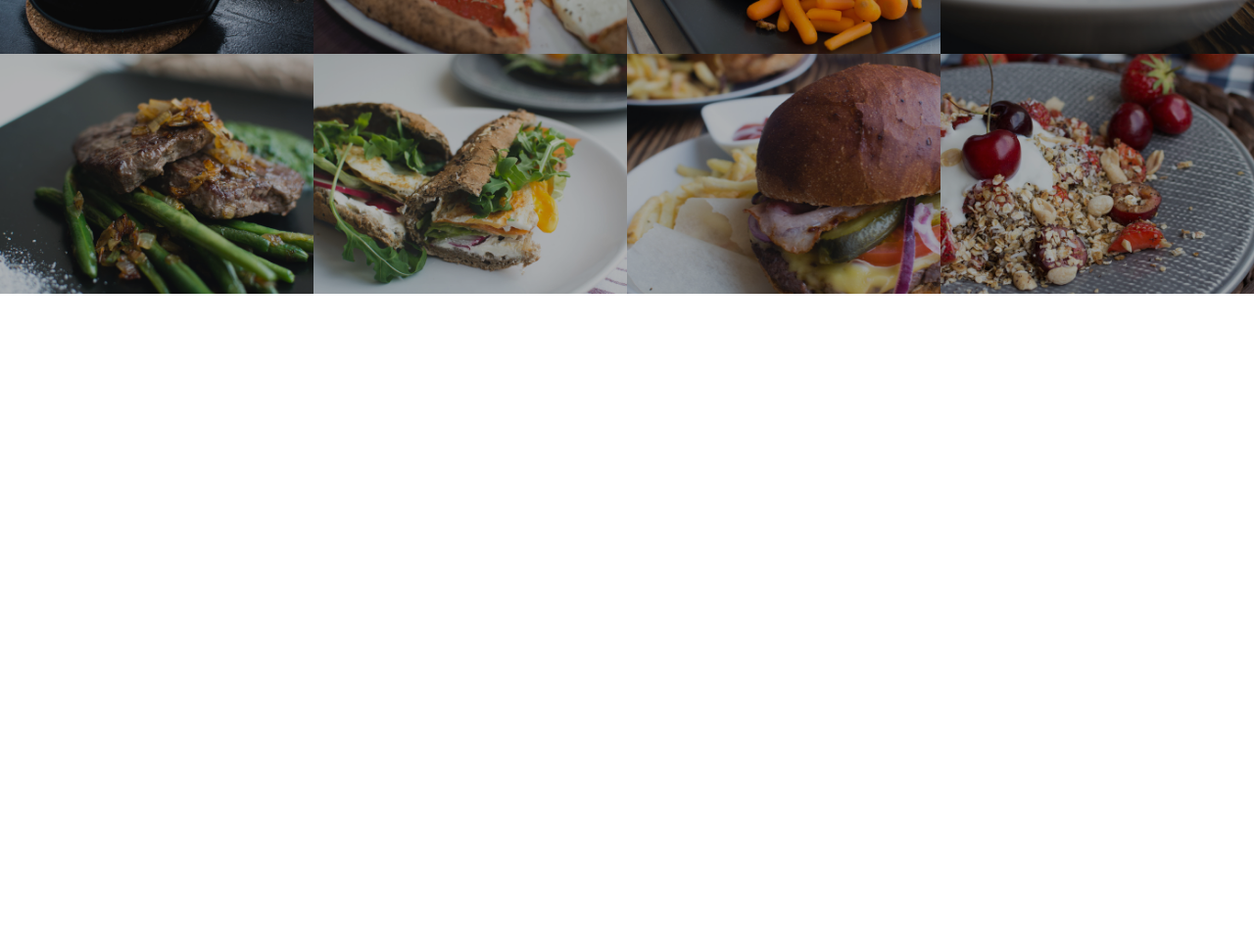
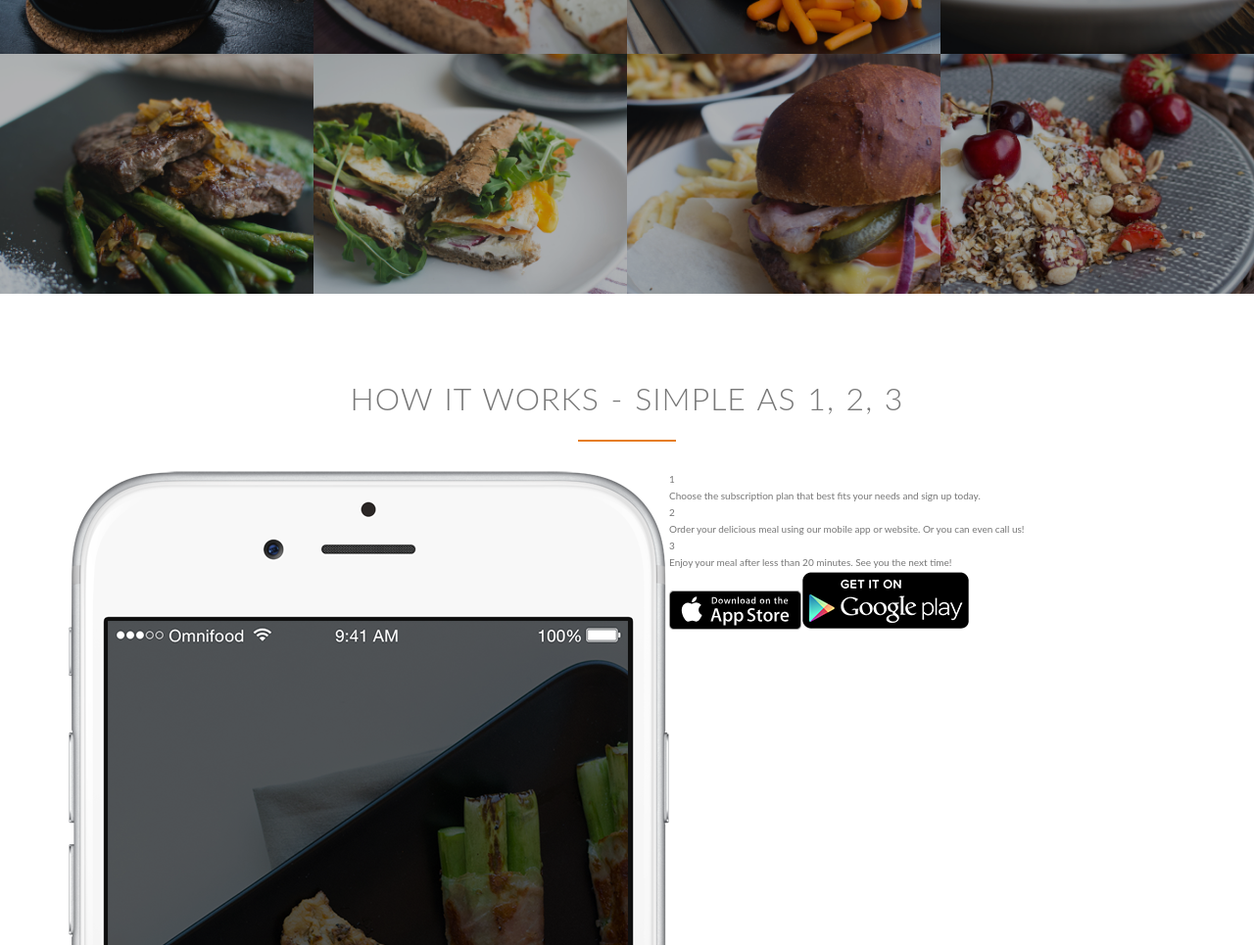
Before and after one commit to iuliancarnaru/omnifood-pug, a website: page src/index.pug in a window 1280 px wide. Shown: the part 1655-2620 px from the top of the page at 98% size. Before the commit the page ends 1955 px from the top, so only its background shows below. Drawn offline with nearby package versions, Linux system fonts and the light colour scheme; files that its build step writes are made by us from their sources; files whose address does not match are found by name.

Commit message:
section-steps structure, some testing about var and const

```diff
--- a/src/_component/section-features/section-features.pug
+++ b/src/_component/section-features/section-features.pug
@@ -1,8 +1,8 @@
 -
-    const heading = 'Get food fast - not fast food';
-    const longCopy = `Hello, we’re Omnifood, your new premium food delivery service. We know you’re always busy. No time for cooking. So let us take care of that, we’re really good at it, we promise!`;
+    var heading = 'Get food fast - not fast food';
+    var longCopy = `Hello, we’re Omnifood, your new premium food delivery service. We know you’re always busy. No time for cooking. So let us take care of that, we’re really good at it, we promise!`;
 
-    const columnList = [
+    var columnList = [
         {
             icon: 'ion-ios-infinite',
             title: 'Up to 365 days/year',
--- a/src/_component/section-meals/section-meals.scss
+++ b/src/_component/section-meals/section-meals.scss
@@ -1,6 +1,6 @@
 .section-meals {
 
-    padding: 0;
+  padding: 0;
 
   .meals-showcase {
     list-style-type: none;
--- /dev/null
+++ b/src/_component/section-steps/section-steps.pug
@@ -0,0 +1,47 @@
+-
+    var heading = 'How it works - Simple as 1, 2, 3';
+    var image = {
+        src: '/asset/image/app-iPhone.png',
+        alt: 'Omnifood app on iphone'
+    };
+
+    var stepsList = [
+        {
+            description: 'Choose the subscription plan that best fits your needs and sign up today.'
+        },
+        {
+            description: 'Order your delicious meal using our mobile app or website. Or you can even call us!'
+        },
+        {
+            description: 'Enjoy your meal after less than 20 minutes. See you the next time!'
+        }
+    ];
+
+    var linkImage = [
+        {
+            href: '#',
+            src: '/asset/image/download-app.svg',
+            alt: 'App Store Button'
+        },
+        {
+            href: '#',
+            src: '/asset/image/download-app-android.png',
+            alt: 'Play Store Button'
+        },
+    ];
+
+section.section-steps
+    .row
+        h2.heading-secondary=heading
+    .row
+        .flex-wrapper
+            .flex-item
+                img.app-screen(src=image.src, alt=image.alt)
+            .flex-item
+                each step, index in stepsList
+                    .works-step
+                        div=index+1
+                        p=step.description
+                each image in linkImage
+                    a.btn-app(href=image.href)
+                        img(src=image.src ,alt=image.alt)
--- /dev/null
+++ b/src/_component/section-steps/section-steps.scss
@@ -0,0 +1,5 @@
+.section-steps {
+    .flex-wrapper {
+        display: flex;
+    }
+}
--- a/src/index.pug
+++ b/src/index.pug
@@ -9,3 +9,4 @@ block page-content
     include _component/header/header
     include _component/section-features/section-features
     include _component/section-meals/section-meals
+    include _component/section-steps/section-steps
--- a/src/style.scss
+++ b/src/style.scss
@@ -4,3 +4,4 @@
 @import '_component/header/header.scss';
 @import '_component/section-features/section-features.scss';
 @import '_component/section-meals/section-meals.scss';
+@import '_component/section-steps/section-steps.scss';
```
